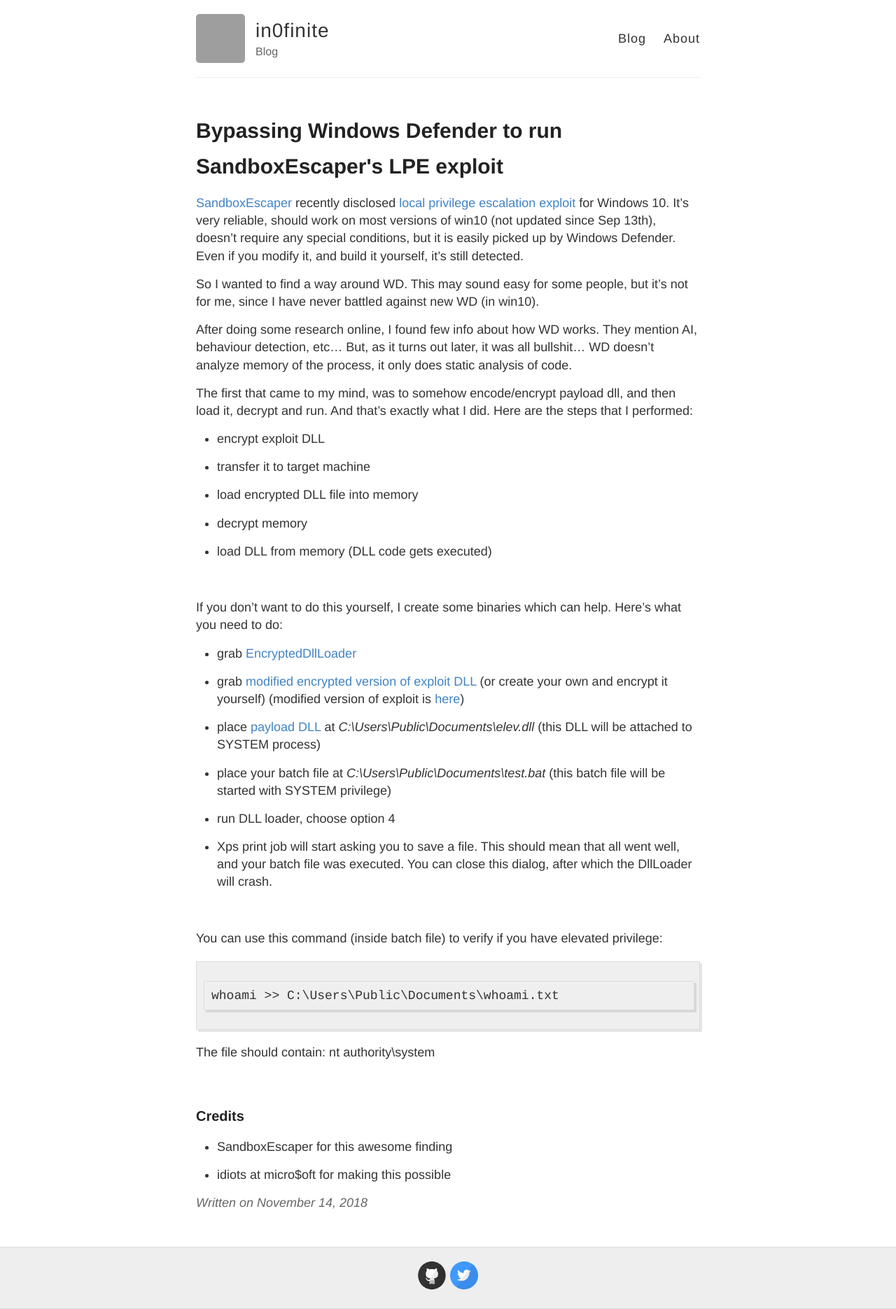
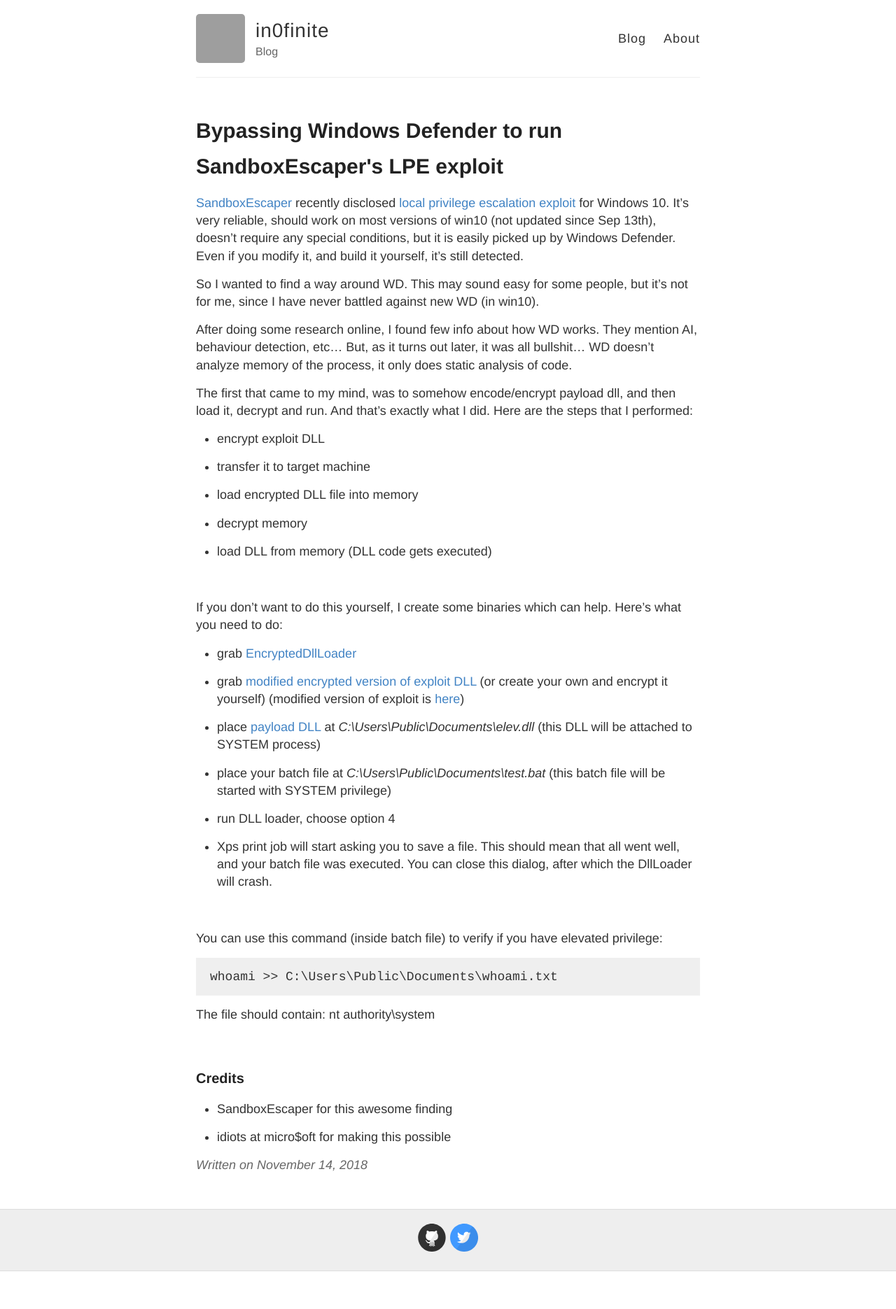
Before and after one commit to in0finite/in0finite.github.io, a Jekyll site: the page built from _posts/2018-11-14-bypassing-windows-defender-to-run-LPE-exploit.md, in a window 1280 px wide. Shown: the whole page at 70% size. Built offline with Jekyll 4.4.1, drawn with Linux system fonts in a browser that asks for light colours; after the commit the page ends 1817 px from its top, so only the background shows below that; grey boxes are pictures that could not be loaded.

Commit message:
Change style for highlighted blocks

```diff
--- a/_sass/_highlights.scss
+++ b/_sass/_highlights.scss
@@ -2,12 +2,12 @@
 .highlight {
   background-color: #efefef;
   padding: 7px 7px 7px 10px;
-  border: 1px solid #ddd;
-  -moz-box-shadow: 3px 3px rgba(0,0,0,0.1);
-  -webkit-box-shadow: 3px 3px rgba(0,0,0,0.1);
-  box-shadow: 3px 3px rgba(0,0,0,0.1);
-  margin: 20px 0 20px 0;
-  overflow: scroll;
+  //border: 1px solid #ddd;
+  //-moz-box-shadow: 3px 3px rgba(0,0,0,0.1);
+  //-webkit-box-shadow: 3px 3px rgba(0,0,0,0.1);
+  //box-shadow: 3px 3px rgba(0,0,0,0.1);
+  //margin: 20px 0 20px 0;
+  overflow: auto;
 }
 
 code {
```
